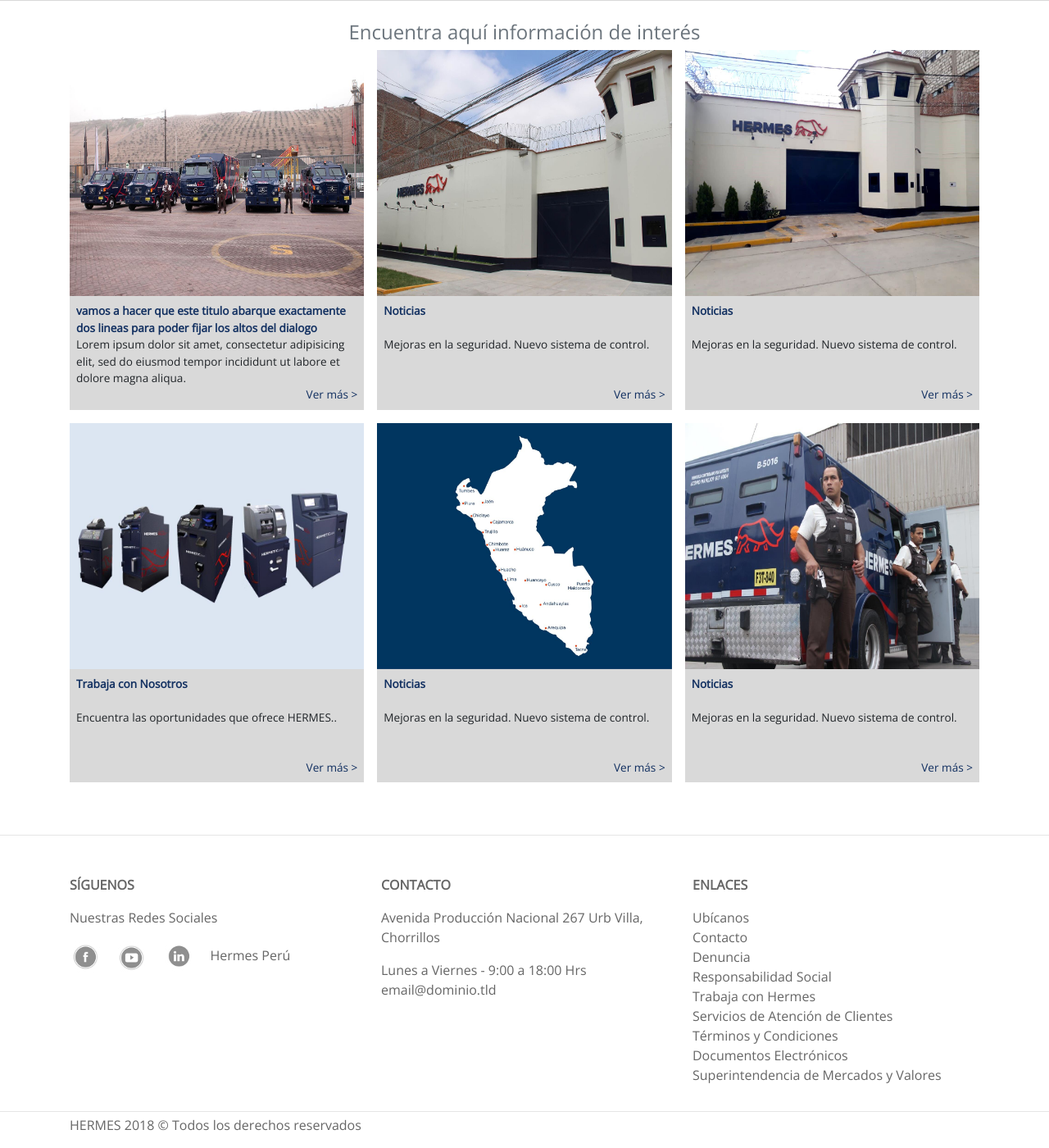
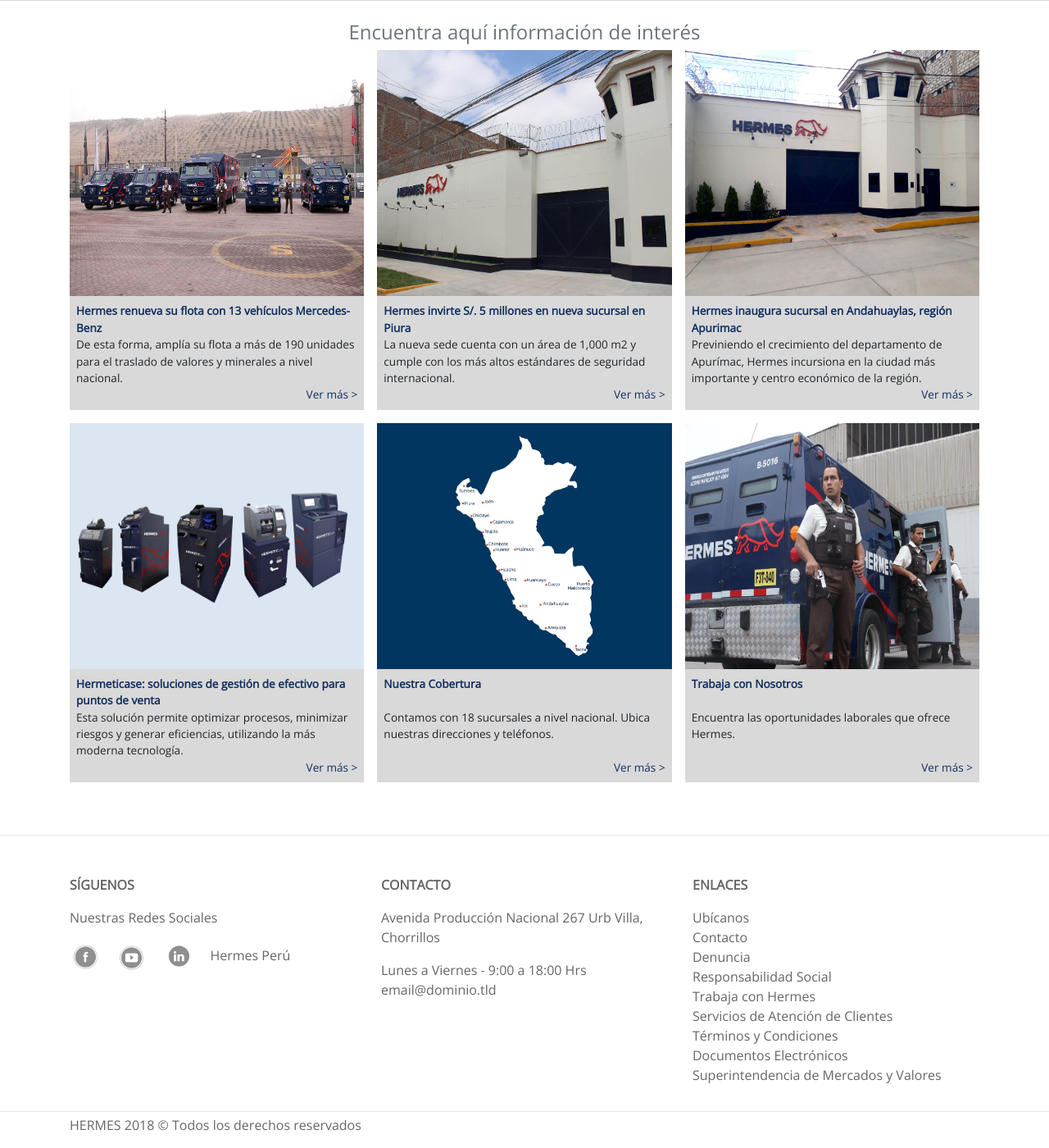
Before and after one commit to josegomezr/hermes-static, a Jekyll site: the page built from index.html, in a window 1280 px wide and 1400 px high, scrolled down 733 px. Shown: the whole window at 82% size. Built offline with Jekyll 4.4.1, drawn with Linux system fonts in a browser that asks for light colours; nearby versions of some CDN libraries.

Commit message:
updated textos

```diff
--- a/index.html
+++ b/index.html
@@ -37,16 +37,15 @@
     <h4 class="text-muted text-center">Encuentra aquí información de interés</h4>
     <div class="row no-gutters d-flex">
       <div class="widget-interes col-12 col-md mb-3 bg-plomo font-small align-self-stretch position-relative text-center">
-<a href="#">
+        <a href="#">
           <img class="widget-interes-picture img-fluid" src="{{ site.base_url }}assets/homepage/home-01.jpg">
-</a>
+        </a>
         <div class="widget-interes-overlay w-100 text-left p-2">
           <strong class="widget-interes-title d-block color-hermes">
-            vamos a hacer que este titulo abarque exactamente dos lineas para poder fijar los altos del dialogo
+            Hermes renueva su flota con 13 vehículos Mercedes-Benz
           </strong>
           <div class="widget-interes-description">
-            Lorem ipsum dolor sit amet, consectetur adipisicing elit, sed do eiusmod
-            tempor incididunt ut labore et dolore magna aliqua.
+            De esta forma, amplía su flota a más de 190 unidades para el traslado de valores y minerales a nivel nacional.
           </div>
           <div class="text-right">
             <a href="#" class="color-hermes">Ver más &gt;</a>
@@ -58,9 +57,11 @@
           <img class="widget-interes-picture img-fluid" src="{{ site.base_url }}assets/homepage/home-02.jpg">
         </a>
         <div class="widget-interes-overlay w-100 text-left p-2">
-          <strong class="widget-interes-title d-block color-hermes">Noticias</strong>
+          <strong class="widget-interes-title d-block color-hermes">
+            Hermes invirte S/. 5 millones en  nueva sucursal en Piura
+          </strong>
           <div class="widget-interes-description">
-            Mejoras en la seguridad. Nuevo sistema de control.
+            La nueva sede cuenta con un área de 1,000 m2 y cumple con los más altos estándares de seguridad internacional.
           </div>
           <div class="text-right">
             <a href="#" class="color-hermes">Ver más &gt;</a>
@@ -72,9 +73,11 @@
           <img class="widget-interes-picture img-fluid" src="{{ site.base_url }}assets/homepage/home-03.jpg">
         </a>
         <div class="widget-interes-overlay w-100 text-left p-2">
-          <strong class="widget-interes-title d-block color-hermes">Noticias</strong>
+          <strong class="widget-interes-title d-block color-hermes">
+            Hermes inaugura sucursal en Andahuaylas, región Apurimac
+          </strong>
           <div class="widget-interes-description">
-            Mejoras en la seguridad. Nuevo sistema de control.
+            Previniendo el crecimiento del departamento de Apurímac, Hermes incursiona en la ciudad más importante y centro económico de la región.
           </div>
           <div class="text-right">
             <a href="#" class="color-hermes">Ver más &gt;</a>
@@ -88,9 +91,11 @@
           <img class="widget-interes-picture img-fluid" src="{{ site.base_url }}assets/homepage/home-04.jpg">
         </a>
         <div class="widget-interes-overlay w-100 text-left p-2">
-          <strong class="widget-interes-title d-block color-hermes">Trabaja con Nosotros</strong>
+          <strong class="widget-interes-title d-block color-hermes">
+            Hermeticase: soluciones de gestión de efectivo para puntos de venta
+          </strong>
           <div class="widget-interes-description">
-            Encuentra las oportunidades que ofrece HERMES..
+            Esta solución permite optimizar procesos, minimizar riesgos y generar eficiencias, utilizando la más moderna tecnología.
           </div>
           <div class="text-right">
             <a href="#" class="color-hermes">Ver más &gt;</a>
@@ -102,9 +107,11 @@
           <img class="widget-interes-picture img-fluid" src="{{ site.base_url }}assets/homepage/home-05.jpg">
         </a>
         <div class="widget-interes-overlay w-100 text-left p-2">
-          <strong class="widget-interes-title d-block color-hermes">Noticias</strong>
+          <strong class="widget-interes-title d-block color-hermes">
+            Nuestra Cobertura
+          </strong>
           <div class="widget-interes-description">
-            Mejoras en la seguridad. Nuevo sistema de control.
+            Contamos con 18 sucursales a nivel nacional. Ubica nuestras direcciones y teléfonos.
           </div>
           <div class="text-right">
             <a href="#" class="color-hermes">Ver más &gt;</a>
@@ -116,9 +123,11 @@
           <img class="widget-interes-picture img-fluid" src="{{ site.base_url }}assets/homepage/home-06.jpg">
         </a>
         <div class="widget-interes-overlay w-100 text-left p-2">
-          <strong class="widget-interes-title d-block color-hermes">Noticias</strong>
+          <strong class="widget-interes-title d-block color-hermes">
+            Trabaja con Nosotros
+          </strong>
           <div class="widget-interes-description">
-            Mejoras en la seguridad. Nuevo sistema de control.
+            Encuentra las oportunidades laborales que ofrece Hermes.
           </div>
           <div class="text-right">
             <a href="#" class="color-hermes">Ver más &gt;</a>
```
